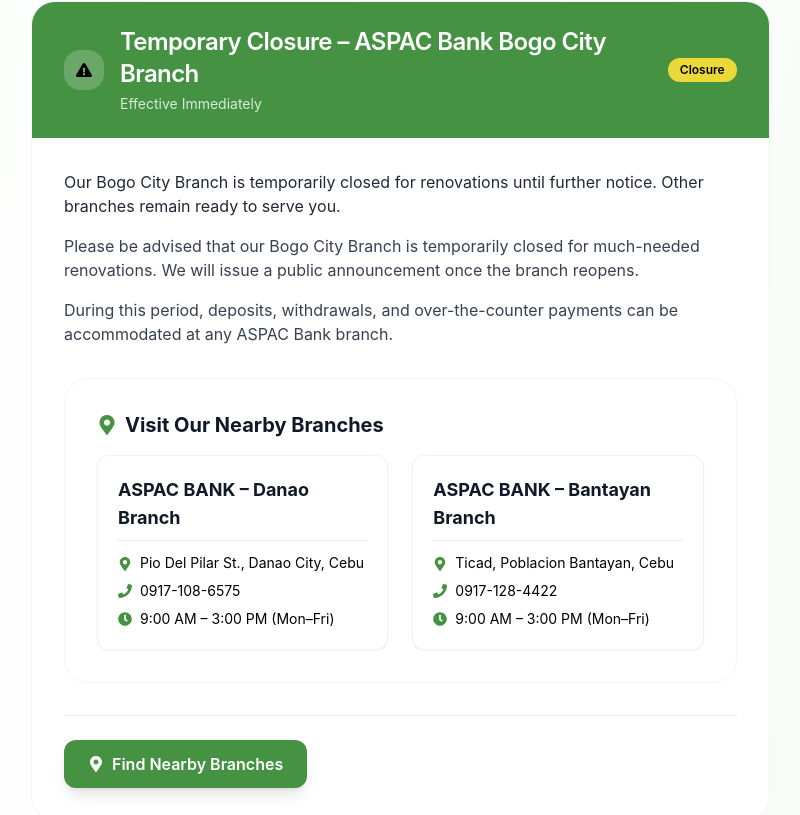
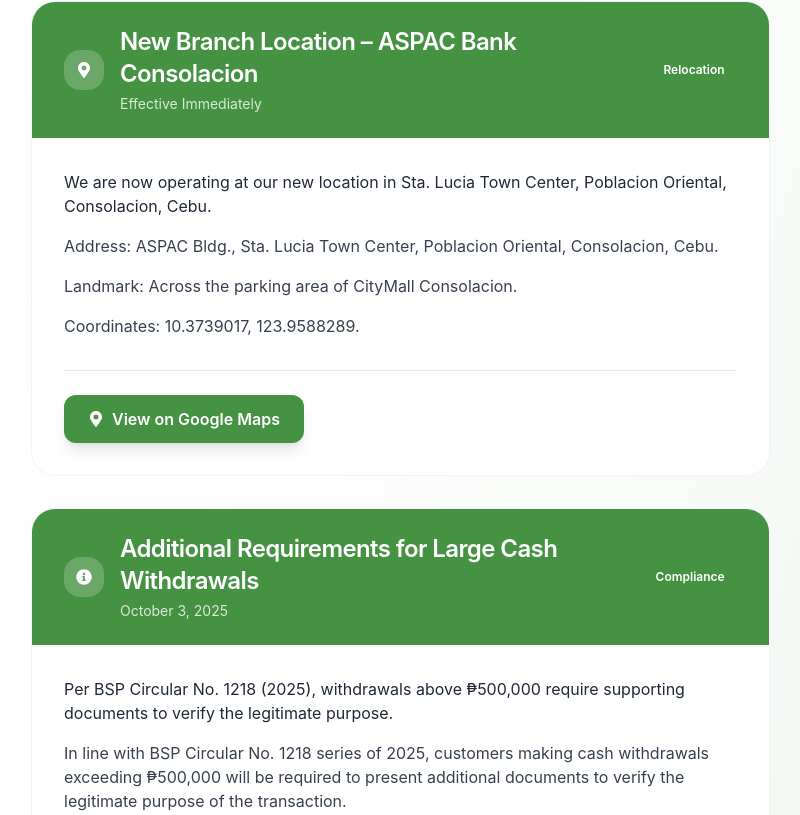
Before and after one commit to Christian-aspacbank/aspacbank, a React (Create React App) app: page /advisories in a window 1280 px wide. Shown: the part 2885-3700 px from the top of the page, without its empty margins (49-849 px from the left). Built offline with nearby package versions, Linux system fonts and the light colour scheme.

Commit message:
Update Advisories.tsx

```diff
--- a/src/Pages/Advisories.tsx
+++ b/src/Pages/Advisories.tsx
@@ -111,82 +111,6 @@ const ADVISORIES: Advisory[] = [
     },
     icon: <FaExclamationTriangle className="text-black" />,
     accent: "border-aspac-yellow",
-  },
-
-  {
-    id: "bogo-closure-2025",
-    kind: "Closure",
-    title: "Temporary Closure – ASPAC Bank Bogo City Branch",
-    effective: "Effective Immediately",
-    summary:
-      "Our Bogo City Branch is temporarily closed for renovations until further notice. Other branches remain ready to serve you.",
-    paragraphs: [
-      "Please be advised that our Bogo City Branch is temporarily closed for much-needed renovations. We will issue a public announcement once the branch reopens.",
-      "During this period, deposits, withdrawals, and over-the-counter payments can be accommodated at any ASPAC Bank branch.",
-    ],
-    cta: {
-      label: "Find Nearby Branches",
-      href: "https://www.aspacbank.com/branches",
-    },
-    icon: <FaExclamationTriangle className="text-black" />,
-    accent: "border-aspac-yellow",
-
-    /** Embedded Nearby Branches section */
-    extra: (
-      <section
-        id="nearby-branches"
-        className="bg-white rounded-3xl border border-gray-100 shadow-brand p-6 sm:p-8 mt-8"
-      >
-        <h2 className="text-xl font-bold text-gray-900 mb-4 flex items-center gap-2">
-          <FaMapMarkerAlt className="text-primary" aria-hidden />
-          Visit Our Nearby Branches
-        </h2>
-
-        <div className="grid md:grid-cols-2 gap-6">
-          {/* Danao Branch */}
-          <div className="bg-white rounded-xl p-5 shadow-sm border border-primary/10">
-            <p className="font-bold text-gray-900 text-lg mb-3 pb-2 border-b border-gray-200">
-              ASPAC BANK – Danao Branch
-            </p>
-            <ul className="space-y-2 text-sm">
-              <li className="flex items-start gap-2">
-                <FaMapMarkerAlt className="text-primary mt-1" />
-                <span>Pio Del Pilar St., Danao City, Cebu</span>
-              </li>
-              <li className="flex items-center gap-2">
-                <FaPhone className="text-primary" />
-                <span>0917-108-6575</span>
-              </li>
-              <li className="flex items-center gap-2">
-                <FaClock className="text-primary" />
-                <span>9:00 AM – 3:00 PM (Mon–Fri)</span>
-              </li>
-            </ul>
-          </div>
-
-          {/* Bantayan Branch */}
-          <div className="bg-white rounded-xl p-5 shadow-sm border border-primary/10">
-            <p className="font-bold text-gray-900 text-lg mb-3 pb-2 border-b border-gray-200">
-              ASPAC BANK – Bantayan Branch
-            </p>
-            <ul className="space-y-2 text-sm">
-              <li className="flex items-start gap-2">
-                <FaMapMarkerAlt className="text-primary mt-1" />
-                <span>Ticad, Poblacion Bantayan, Cebu</span>
-              </li>
-              <li className="flex items-center gap-2">
-                <FaPhone className="text-primary" />
-                <span>0917-128-4422</span>
-              </li>
-              <li className="flex items-center gap-2">
-                <FaClock className="text-primary" />
-                <span>9:00 AM – 3:00 PM (Mon–Fri)</span>
-              </li>
-            </ul>
-          </div>
-        </div>
-      </section>
-    ),
   },
 
   {
```
